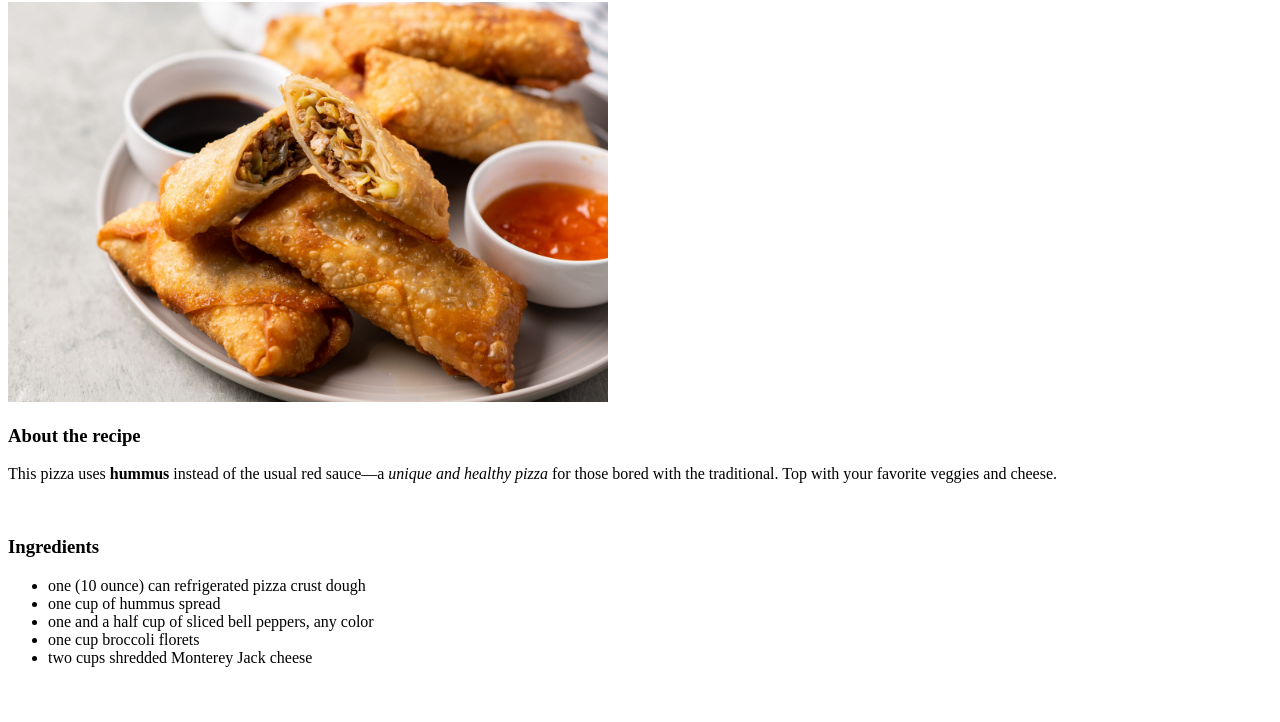
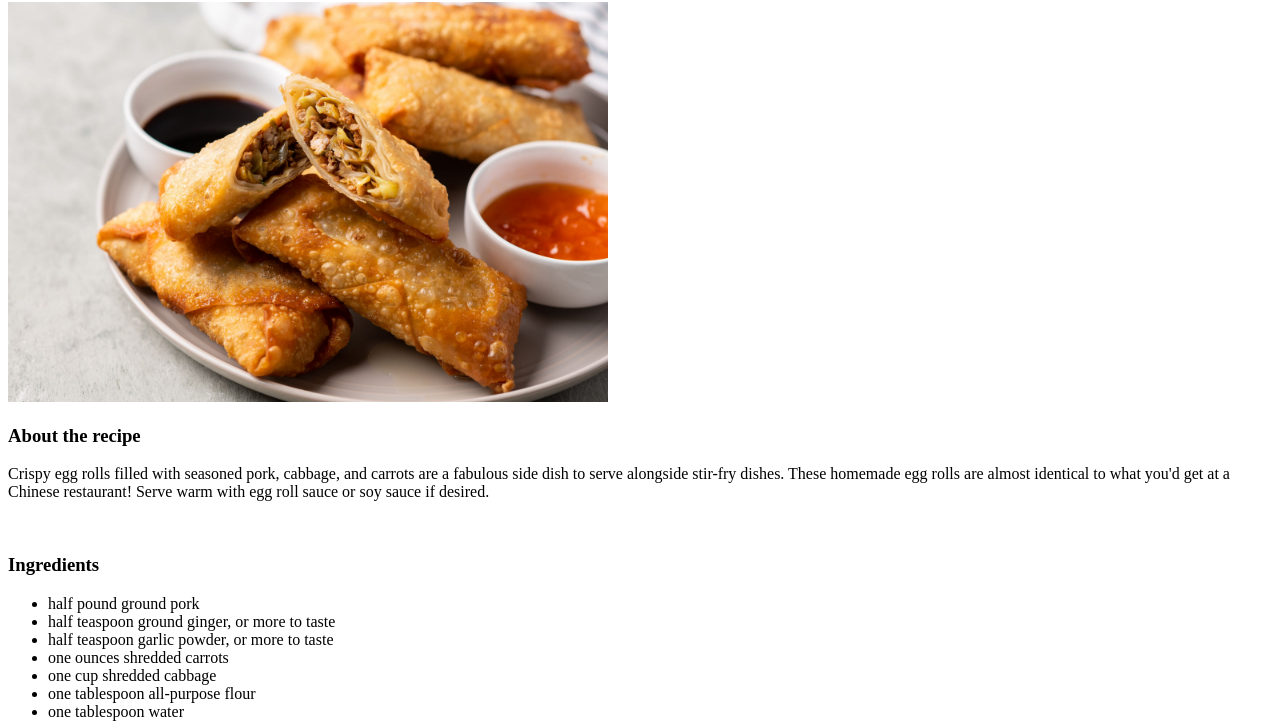
Before and after one commit to YashArodiya/odin-recipes, a plain HTML site: page recipes/egg-roll.html in a window 1280 px wide. Shown: the part 78-800 px from the top of the page. Drawn offline with Linux system fonts and the light colour scheme.

Commit message:
ingredients added

```diff
--- a/recipes/egg-roll.html
+++ b/recipes/egg-roll.html
@@ -6,20 +6,28 @@
 </head>
 <body>
     <h1>Egg Rolls</h1>
-    <img src="images/egg-rolls.jpg" alt="Spicy egg rolls with seasoning" width="600" >
+    <img src="images/egg-rolls.jpg" alt="Spicy egg rolls with seasoning and soy sauce" width="600" >
     <br>
     <h3>About the recipe</h3>
     <p>
-        This pizza uses <strong>hummus</strong> instead of the usual red sauce—a <em>unique and healthy pizza</em> for those bored with the traditional. Top with your favorite veggies and cheese.
+        Crispy egg rolls filled with seasoned pork, cabbage, and carrots are a
+        fabulous side dish to serve alongside stir-fry dishes. These homemade
+        egg rolls are almost identical to what you'd get at a Chinese restaurant!
+        Serve warm with egg roll sauce or soy sauce if desired.
     </p>
     <br>
     <h3>Ingredients</h3>
     <ul>
-        <li>one (10 ounce) can refrigerated pizza crust dough </li>
-        <li>one cup of hummus spread</li>
-        <li>one and a half cup of sliced bell peppers, any color</li>
-        <li>one cup broccoli florets</li>
-        <li>two cups shredded Monterey Jack cheese</li>
+        <li>half pound ground pork</li>
+        <li>half teaspoon ground ginger, or more to taste</li>
+        <li>half teaspoon garlic powder, or more to taste</li>
+        <li>one ounces shredded carrots</li>
+        <li>one cup shredded cabbage</li>
+        <li>one tablespoon all-purpose flour</li>
+        <li>one tablespoon water</li>
+        <li>one tablespoon peanut oil for frying, or as needed</li>
+        <li>four (7 inch square) egg roll wrappers</li>
+        <li>one tablespoon sesame seeds</li>
     </ul>
     <br>
     <h3>Directions</h3>
```
